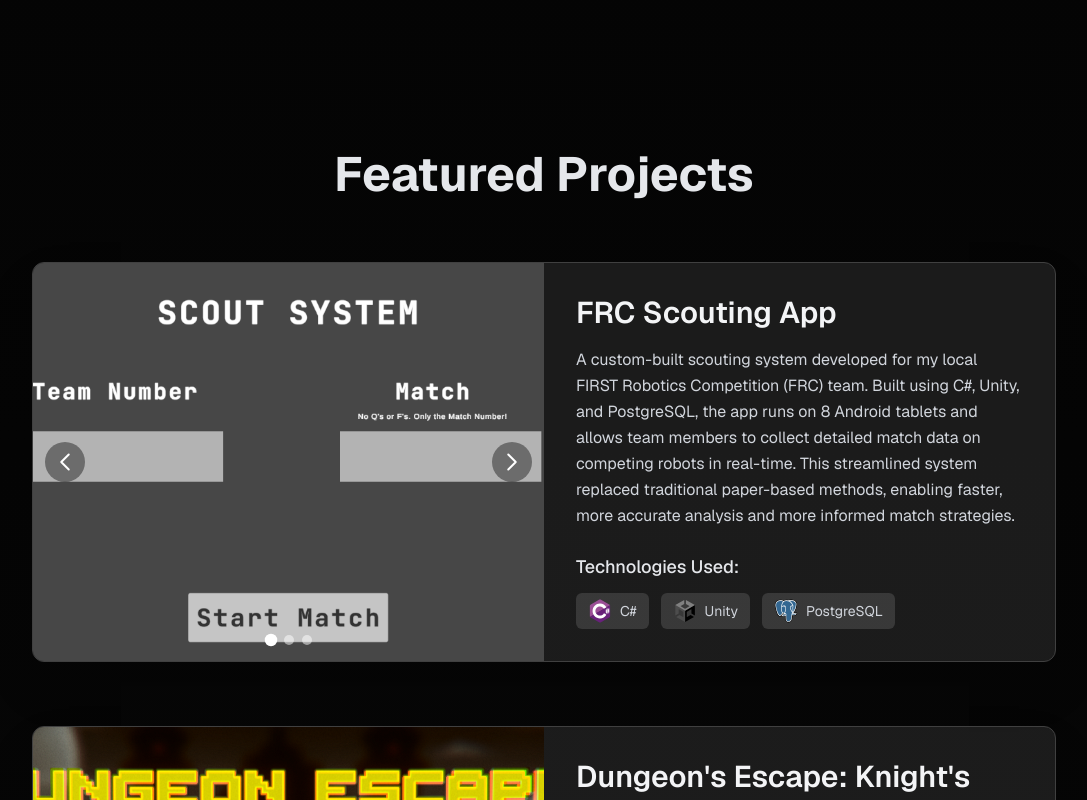
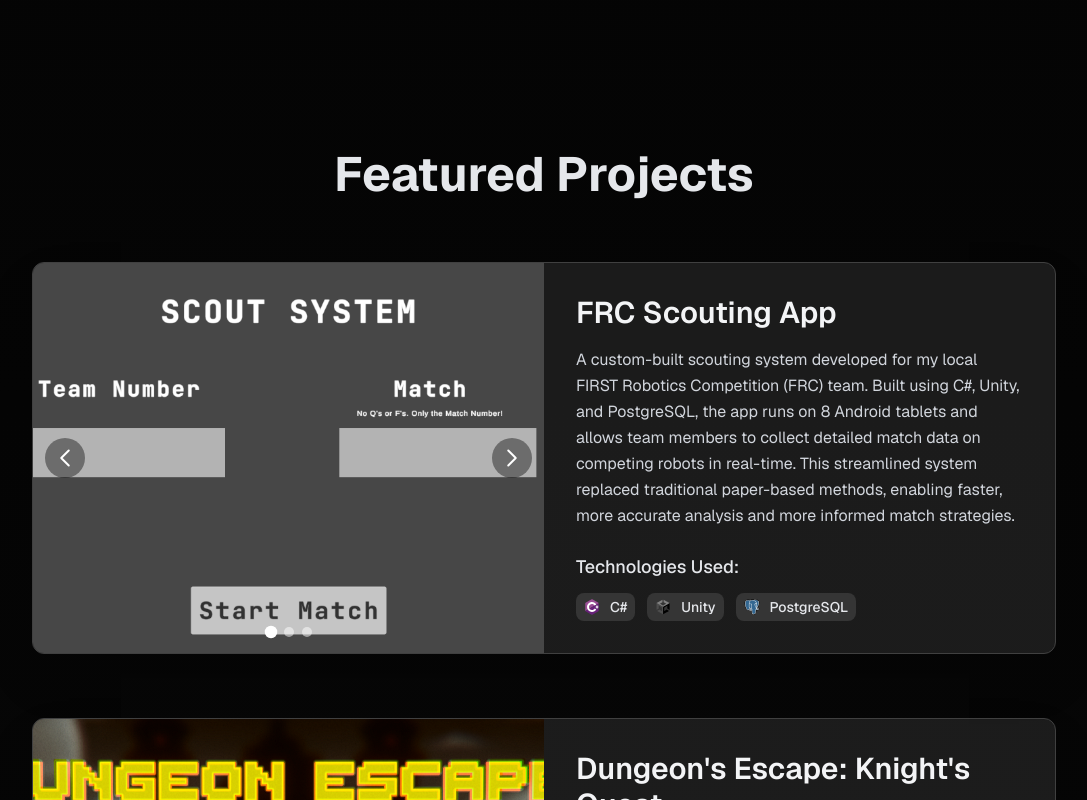
Before and after one commit to Calatrux/portfolio-website, a Next.js app: page / in a window 1280 px wide. Shown: the part 2000-2800 px from the top of the page, without its empty margins (96-1183 px from the left). Built offline with nearby package versions, Linux system fonts and the light colour scheme.

Commit message:
fix build, update readme

```diff
--- a/src/components/ProjectsSection.tsx
+++ b/src/components/ProjectsSection.tsx
@@ -75,25 +75,7 @@ const projectsData: Project[] = [
   },
 ];
 
-const ProjectsSection = () => {
-  const sectionRef = useRef<HTMLDivElement>(null);
-  useScrollAnimate(sectionRef as React.RefObject<HTMLElement>);
-
-  const getLogoSrc = (techName: string): string | undefined => {
-    const logo = allTechLogos.find(l => l.name.toLowerCase() === techName.toLowerCase());
-    return logo?.src;
-  };
-
-  return (
-    <section
-      id="projects"
-      ref={sectionRef}
-      className="min-h-screen flex flex-col justify-center items-center py-20 px-4 sm:px-8 scroll-animate w-full max-w-full overflow-x-hidden"
-    >
-      <h2 className="text-5xl font-bold mb-16 text-center">Featured Projects</h2>
-      <div className="space-y-12 md:space-y-16 w-full max-w-5xl">
-        {projectsData.map((project, index) => {
-          // Carousel state for each project card
+const ProjectCard = ({ project }: { project: Project }) => {
   const [currentImage, setCurrentImage] = useState(1);
   const totalImages = project.imageCount;
   const effectiveImageFileExtension = project.imageFileExtension || 'jpg';
@@ -112,7 +94,6 @@ const ProjectsSection = () => {
 
   return (
     <div
-              key={index}
       className="group bg-neutral-800/70 rounded-xl overflow-hidden shadow-2xl border border-neutral-700 flex flex-col md:flex-row transform transition-all duration-300
       hover:shadow-[0_0_20px_30px_rgba(255,255,255,0.5)]
       hover:-translate-y-2 hover:scale-[1.02] hover:border-white/50 w-full"
@@ -126,7 +107,7 @@ const ProjectsSection = () => {
               src={`/projects/${project.imageSlug}/${currentImage}.${effectiveImageFileExtension}`}
               alt={`${project.title} - Image ${currentImage} of ${totalImages}`}
               className="w-full h-full object-cover transition-opacity duration-300 ease-in-out"
-                      key={`${project.imageSlug}-${currentImage}`} // Force re-render for transition if needed, or handle with CSS
+              key={`${project.imageSlug}-${currentImage}`}
             />
             {totalImages > 1 && (
               <>
@@ -188,17 +169,15 @@ const ProjectsSection = () => {
           <h4 className="text-md sm:text-lg font-medium text-gray-200 mb-2 sm:mb-3">Technologies Used:</h4>
           <div className="flex flex-wrap gap-2 sm:gap-3 items-center">
             {project.technologies.map((tech, techIndex) => {
-                      const logoSrc = getLogoSrc(tech);
+              const logoSrc = allTechLogos.find(l => l.name.toLowerCase() === tech.toLowerCase())?.src;
               return (
-                        <div key={techIndex} className="flex items-center bg-neutral-700/80 px-2.5 py-1 sm:px-3 sm:py-1.5 rounded-md" title={tech}>
-                          {logoSrc ? (
+                <span key={techIndex} className="flex items-center gap-1.5 bg-neutral-700/70 px-2 py-1 rounded-lg text-gray-200 text-xs sm:text-sm font-medium">
+                  {logoSrc && (
                     // eslint-disable-next-line @next/next/no-img-element
-                            <img src={logoSrc} alt={tech} className="h-5 w-5 sm:h-6 sm:w-6 mr-1.5 sm:mr-2" />
-                          ) : (
-                            <span className="h-5 w-5 sm:h-6 sm:w-6 mr-1.5 sm:mr-2 text-xs flex items-center justify-center border border-dashed border-neutral-500 rounded-sm text-neutral-400">?</span>
+                    <img src={logoSrc} alt={tech + ' logo'} className="w-4 h-4 object-contain mr-1" />
                   )}
-                          <span className="text-xs sm:text-sm text-gray-300">{tech}</span>
-                        </div>
+                  {tech}
+                </span>
               );
             })}
           </div>
@@ -206,7 +185,23 @@ const ProjectsSection = () => {
       </div>
     </div>
   );
-        })}
+};
+
+const ProjectsSection = () => {
+  const sectionRef = useRef<HTMLDivElement>(null);
+  useScrollAnimate(sectionRef as React.RefObject<HTMLElement>);
+
+  return (
+    <section
+      id="projects"
+      ref={sectionRef}
+      className="min-h-screen flex flex-col justify-center items-center py-20 px-4 sm:px-8 scroll-animate w-full max-w-full overflow-x-hidden"
+    >
+      <h2 className="text-5xl font-bold mb-16 text-center">Featured Projects</h2>
+      <div className="space-y-12 md:space-y-16 w-full max-w-5xl">
+        {projectsData.map((project, index) => (
+          <ProjectCard key={index} project={project} />
+        ))}
       </div>
     </section>
   );
--- a/src/components/ToolkitSection.tsx
+++ b/src/components/ToolkitSection.tsx
@@ -1,6 +1,7 @@
 // src/components/ToolkitSection.tsx
 "use client";
 import React, { useRef, useState } from 'react'; // Added useState
+import Image from 'next/image';
 import { useScrollAnimate } from '@/hooks/useScrollAnimate';
 
 interface Tool {
@@ -66,15 +67,17 @@ const ToolCard = ({ tool }: { tool: Tool }) => {
       className={`group bg-neutral-800/60 p-6 rounded-xl shadow-lg border border-neutral-700
                   transform transition-all duration-300 ease-in-out
                   hover:-translate-y-1.5 hover:scale-[1.03]
-                  hover:shadow-xl hover:border-neutral-600`} // Adjusted border color on hover
+                  hover:shadow-xl hover:border-neutral-600`}
       style={gradientStyle}
       onMouseMove={handleMouseMove}
       onMouseLeave={handleMouseLeave}
     >
       <div className="flex flex-col items-center text-center">
-        <img
+        <Image
           src={tool.logo}
           alt={tool.name + ' logo'}
+          width={48}
+          height={48}
           className="mb-4 w-12 h-12 object-contain transition-transform duration-300 ease-in-out group-hover:scale-110"
           loading="lazy"
         />
@@ -92,16 +95,6 @@ const ToolkitSection = () => {
   const sectionRef = useRef<HTMLDivElement>(null);
   useScrollAnimate(sectionRef as React.RefObject<HTMLElement>);
 
-  const groupedTools = tools.reduce((acc, tool) => {
-    const category = tool.category;
-    if (!acc[category]) {
-      acc[category] = [];
-    }
-    acc[category].push(tool);
-    return acc;
-  }, {} as Record<Tool['category'], Tool[]>);
-
-
   return (
     <section
       id="toolkit"
@@ -112,7 +105,6 @@ const ToolkitSection = () => {
       <p className="text-center text-gray-400 mb-10 max-w-2xl">
         A selection of technologies I leverage to create innovative and efficient solutions.
       </p>
-      {/* Changed gap-8 to gap-6 for potentially more uniform perceived spacing */}
       <div className="w-full max-w-6xl grid grid-cols-1 sm:grid-cols-2 lg:grid-cols-3 gap-6">
         {tools.map((tool) => (
           <ToolCard key={tool.name} tool={tool} />
```
Also changed, not shown: 1 other file (tests, documents, lock files or other folders). Lines whose indentation alone changed are shown as unchanged.
